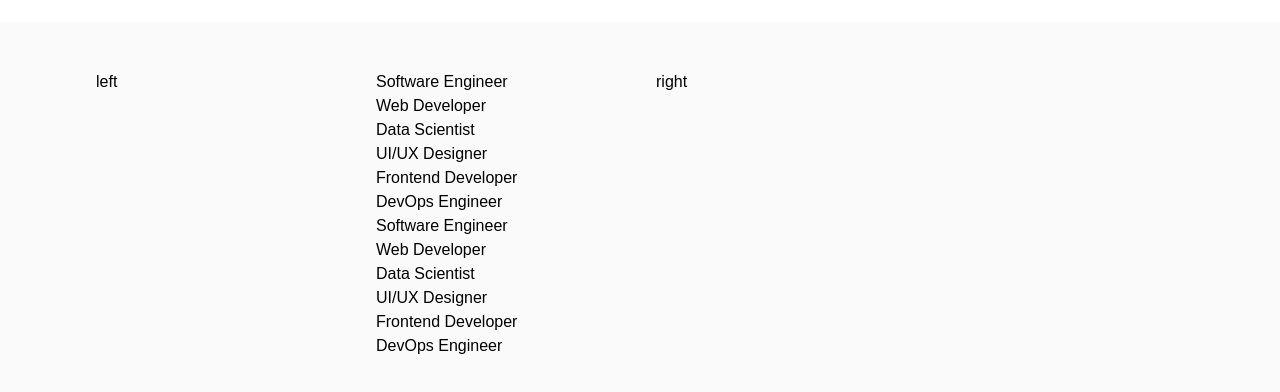
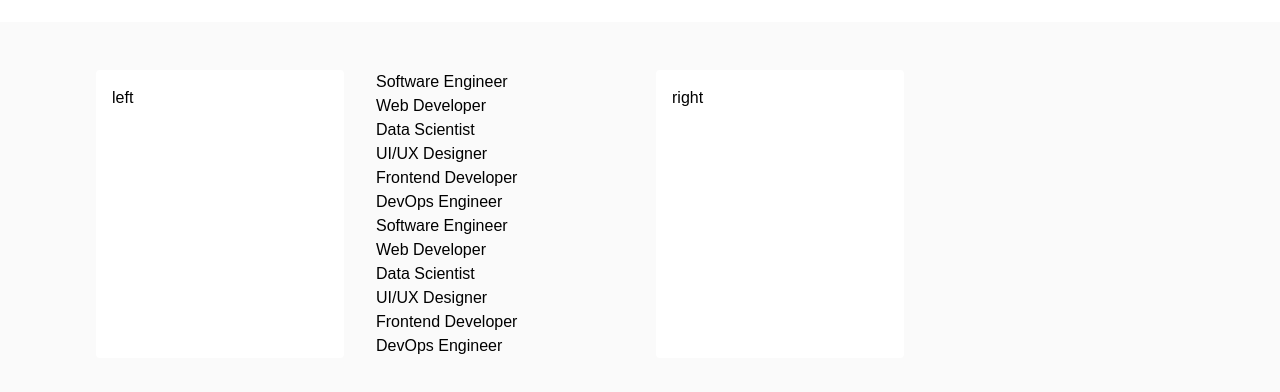
Before and after one commit to Bongani-4/Farm-Guardian-official-Web, a React (Vite) app in the folder FG/: page /AnimalCaretaker in a window 1280 px wide. Shown: the part 310-702 px from the top of the page. Built offline with nearby package versions, Linux system fonts and the light colour scheme.

Commit message:
animal cartaker input jobs data filtering

```diff
--- a/FG/src/Pages/AnimalCaretaker.jsx
+++ b/FG/src/Pages/AnimalCaretaker.jsx
@@ -85,9 +85,9 @@
                <div className="bg-lightgrey md:grid grid-cols-4 gap-8 lg:px-24 px-4 py-12">
 
 
-                     <div> left</div>
+                     <div className="bg-white p-4 rounded"> left</div>
                      <div> <Jobs result ={result}/></div>
-                     <div> right</div>
+                     <div className="bg-white p-4 rounded"> right</div>
 
                </div>
             </div>
```
